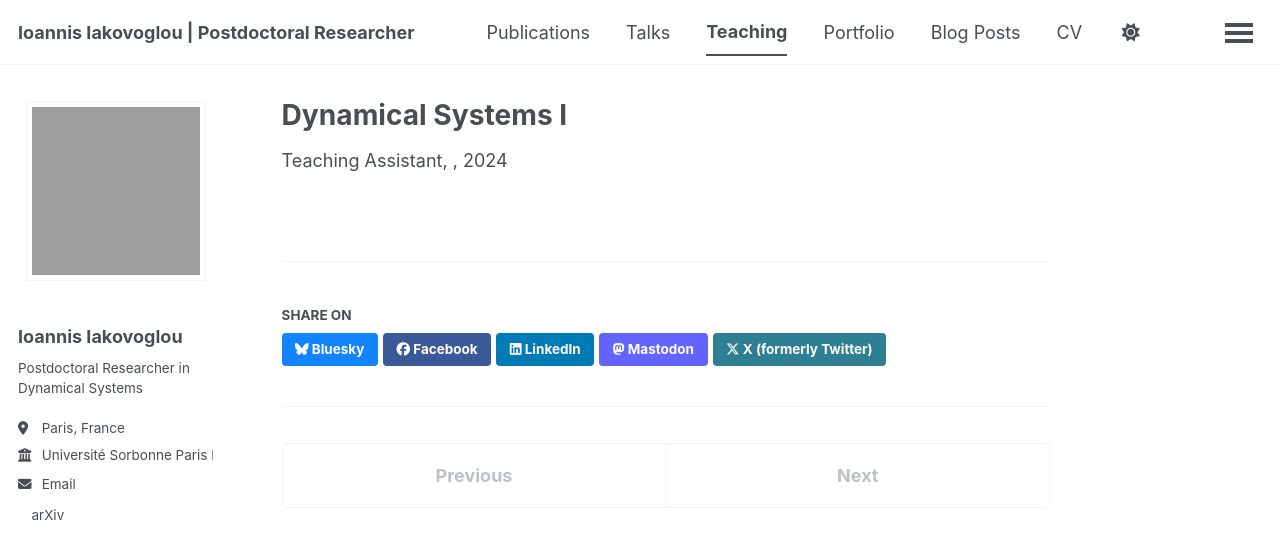
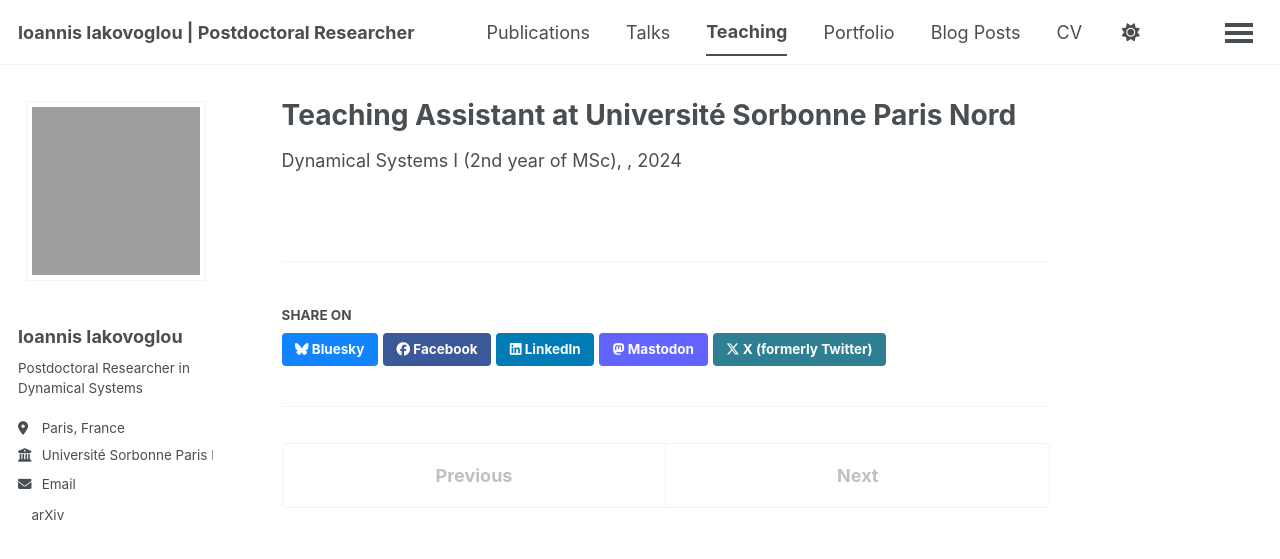
Before and after one commit to ioannisiakovoglou/ioannisiakovoglou.github.io, a Jekyll site: the page built from _teaching/22024-master2.md, in a window 1280 px wide. Shown: the top 559 px of the page. Built offline with Jekyll 4.4.1, drawn with Linux system fonts in a browser that asks for light colours; a script bundle is joined from its source files by our own code; a style sheet for code colours, icons or effects is not loaded.

Commit message:
Update teaching assistant details in markdown file

```diff
--- a/_teaching/22024-master2.md
+++ b/_teaching/22024-master2.md
@@ -1,9 +1,8 @@
 ---
-title: "Dynamical Systems I"
+title: "Teaching Assistant at Université Sorbonne Paris Nord"
 collection: teaching
-type: "Teaching Assistant"
+type: "Dynamical Systems I (2nd year of MSc)"
 date: 2024-09-01
-institution: "Paris Sorbonne University · Université Paris Cité · Université Sorbonne Paris Nord"
 periods:
   - "2024–2025 · Fall semester"
   - "2023–2024 · Fall semester"
```
